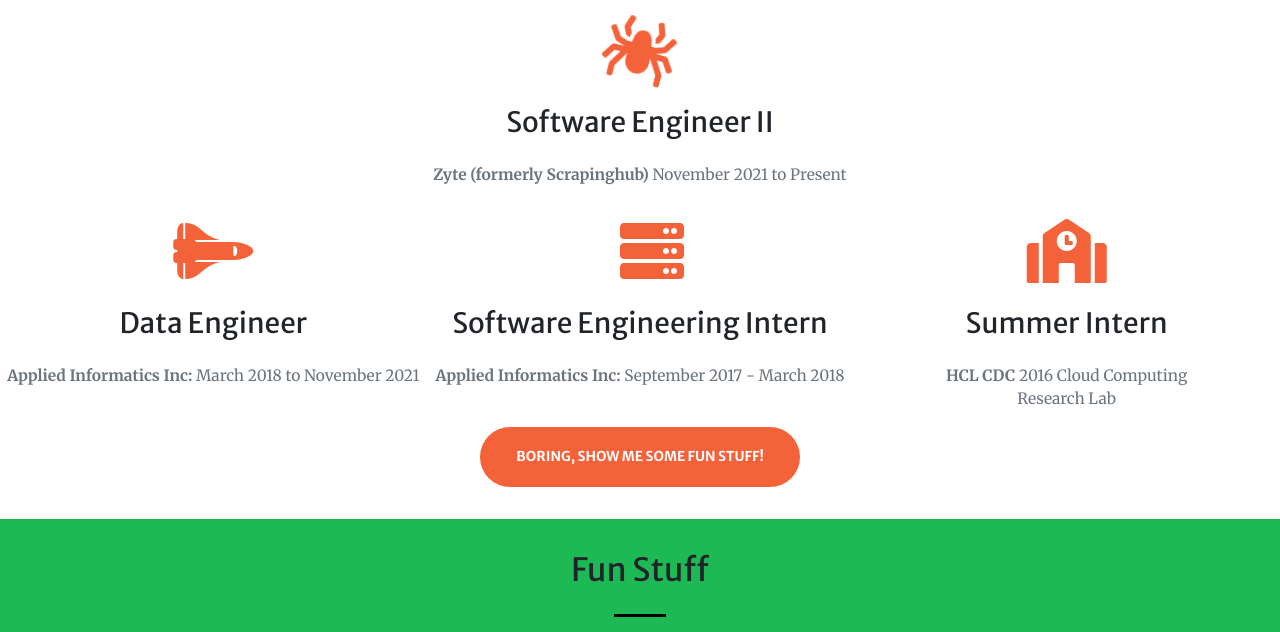
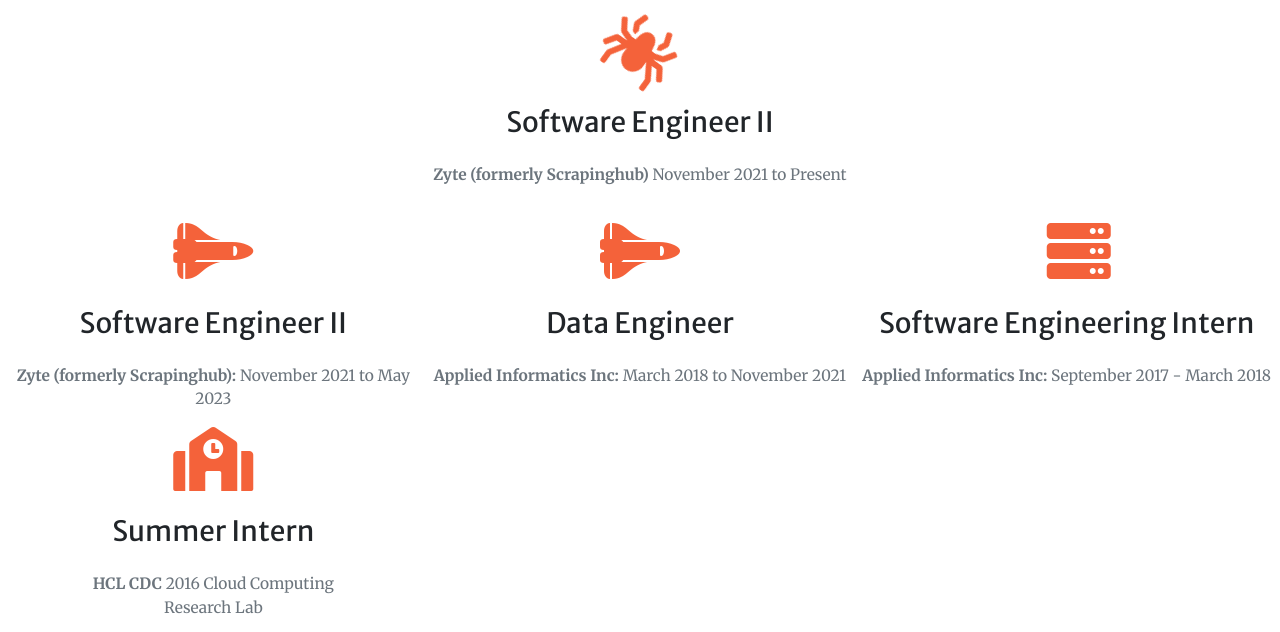
Before and after one commit to muneer22/muneer22.github.io, a plain HTML site: page index.html in a window 1280 px wide. Shown: the part 1431-2063 px from the top of the page. Drawn offline with nearby package versions, Linux system fonts and the light colour scheme.

Commit message:
Update index.html

```diff
--- a/index.html
+++ b/index.html
@@ -153,6 +153,11 @@
           <i class="fa fa-4x fa-spider fa-spin text-primary sr-icons"></i>
           <h3 class="mt-4 mb-4">Software Engineer II</h3>
           <p class="text-muted"><b>Zyte (formerly Scrapinghub) </b> November 2021 to Present</p>
+        </div>
+	<div class="col-lg-4 col-sm-6 text-center">
+          <i class="fa fa-4x fa-space-shuttle  text-primary sr-icons"></i>
+          <h3 class="mt-4 mb-4">Software Engineer II</h3>
+          <p class="text-muted"><b>Zyte (formerly Scrapinghub):</b> November 2021 to May 2023</p>
         </div>
         <div class="col-lg-4 col-sm-6 text-center">
           <i class="fa fa-4x fa-space-shuttle  text-primary sr-icons"></i>
```
